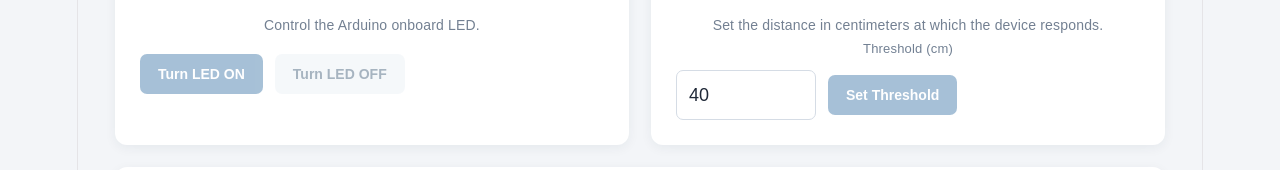
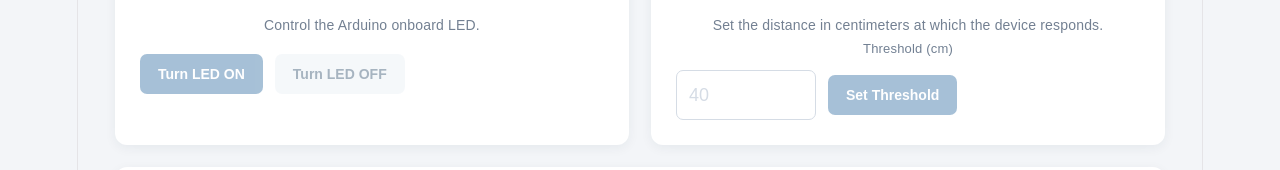
Before and after one commit to Janinez2/Stride-Secure, a React (Vite) app in the folder code/web/: page / in a window 1280 px wide. Shown: the part 525-695 px from the top of the page. Built offline with nearby package versions, Linux system fonts and the light colour scheme.

Commit message:
changing color for threshold input

```diff
--- a/code/web/src/App.css
+++ b/code/web/src/App.css
@@ -197,7 +197,7 @@ button:not(:disabled):hover {
   border: 1px solid #d5dce5;
   border-radius: 7px;
   padding: 11px 12px;
-  color: #202938;
+  color: #d5dce5;
   font: inherit;
 }
 
```
